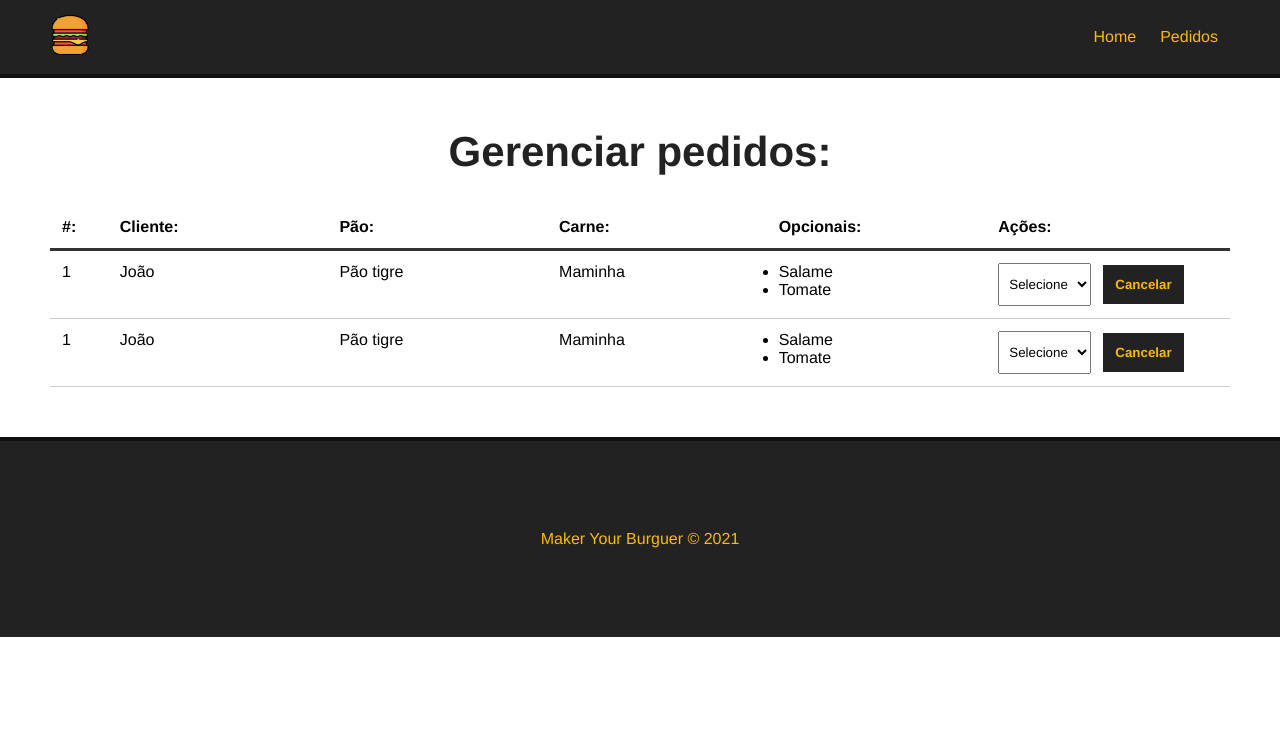
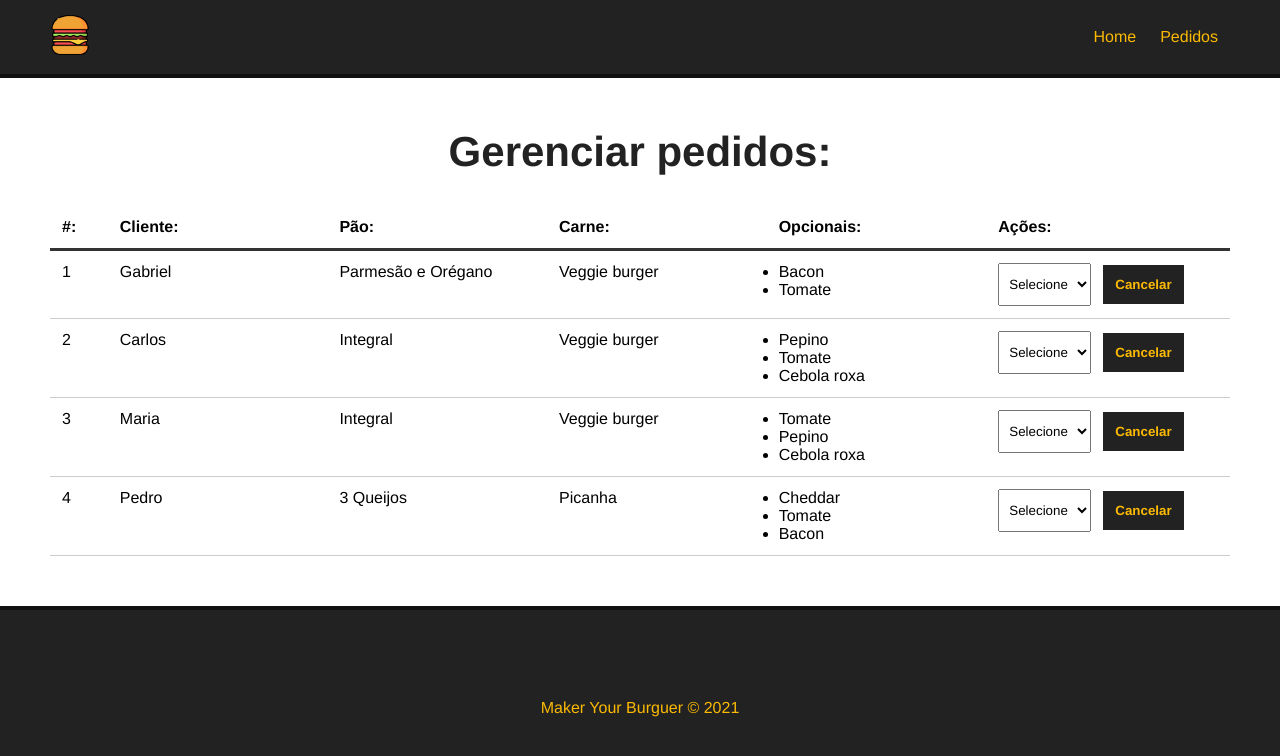
Before and after one commit to gabrielNunesKlein/Make-your-burguer, a Vue app: page /pedidos in a window 1280 px wide. Shown: the top 756 px of the page. Built offline with nearby package versions, Linux system fonts and the light colour scheme; data requests are answered from the project's data file.

Commit message:
Resgatando pedidos do banco

```diff
--- a/db/db.json
+++ b/db/db.json
@@ -112,6 +112,18 @@
       ],
       "status": "Solicitado",
       "id": 3
+    },
+    {
+      "nome": "Pedro",
+      "carne": "Picanha",
+      "pao": "3 Queijos",
+      "opcionais": [
+        "Cheddar",
+        "Tomate",
+        "Bacon"
+      ],
+      "status": "Solicitado",
+      "id": 4
     }
   ]
 }
--- a/src/components/Dashboard.vue
+++ b/src/components/Dashboard.vue
@@ -11,15 +11,16 @@
             </div>
         </div>
         <div id="burguer-table-rows">
-            <div class="burguer-table-row">
-                <div class="order-number">1</div>
-                <div>João</div>
-                <div>Pão tigre</div>
-                <div>Maminha</div>
+            <div class="burguer-table-row" v-for="burger in burgers" :key="burger.id">
+                <div class="order-number">{{ burger.id }}</div>
+                <div>{{ burger.nome }}</div>
+                <div>{{ burger.pao }}</div>
+                <div>{{ burger.carne }}</div>
                 <div>
                     <ul>
-                        <li>Salame</li>
-                        <li>Tomate</li>
+                        <li v-for="(opcional, index) in burger.opcionais" :key="index">
+                            {{ opcional }}
+                        </li>
                     </ul>
                 </div>
                 <div>
@@ -29,37 +30,33 @@
                     <button class="delete-btn">Cancelar</button>
                 </div>
             </div>
-
-
-        </div>
-                <div id="burguer-table-rows">
-            <div class="burguer-table-row">
-                <div class="order-number">1</div>
-                <div>João</div>
-                <div>Pão tigre</div>
-                <div>Maminha</div>
-                <div>
-                    <ul>
-                        <li>Salame</li>
-                        <li>Tomate</li>
-                    </ul>
-                </div>
-                <div>
-                    <select name="status" class="status">
-                        <option value="">Selecione</option>
-                    </select>
-                    <button class="delete-btn">Cancelar</button>
-                </div>
-            </div>
-
-
         </div>
     </div>
 </template>
 
 <script>
 export default {
-    name: "Dashboard"
+    name: "Dashboard",
+    data(){
+        return {
+            burgers: null,
+            buger_id: null,
+            status: []
+        }
+    },
+    methods:{
+        async getPedidos(){
+            const req = await fetch("http://localhost:3000/burgers");
+
+            const data = await req.json();
+            this.burgers = data;
+
+            console.log(this.burgers);
+        }
+    },
+    mounted(){
+        this.getPedidos();
+    }
 }
 </script>
 
```
